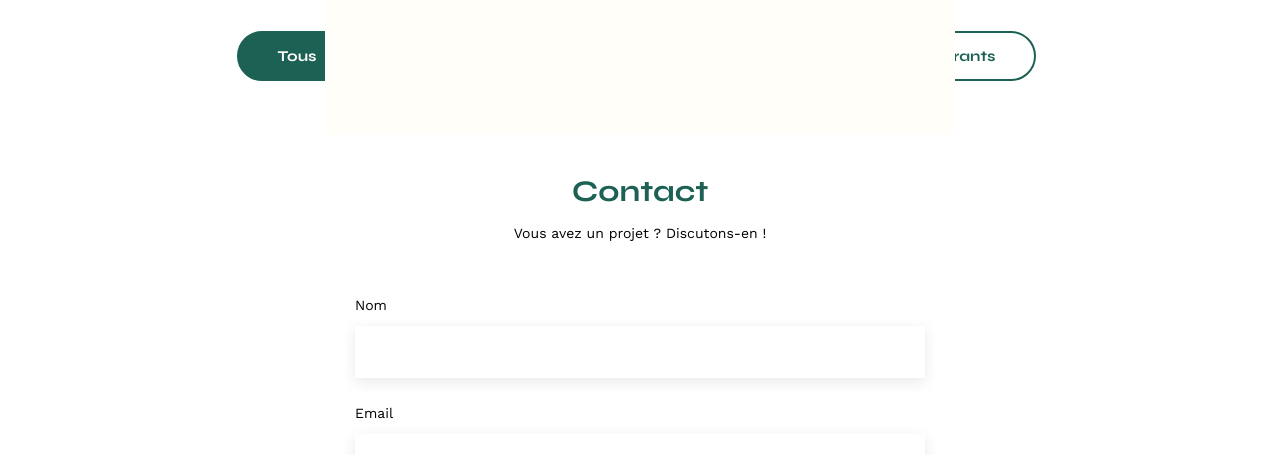
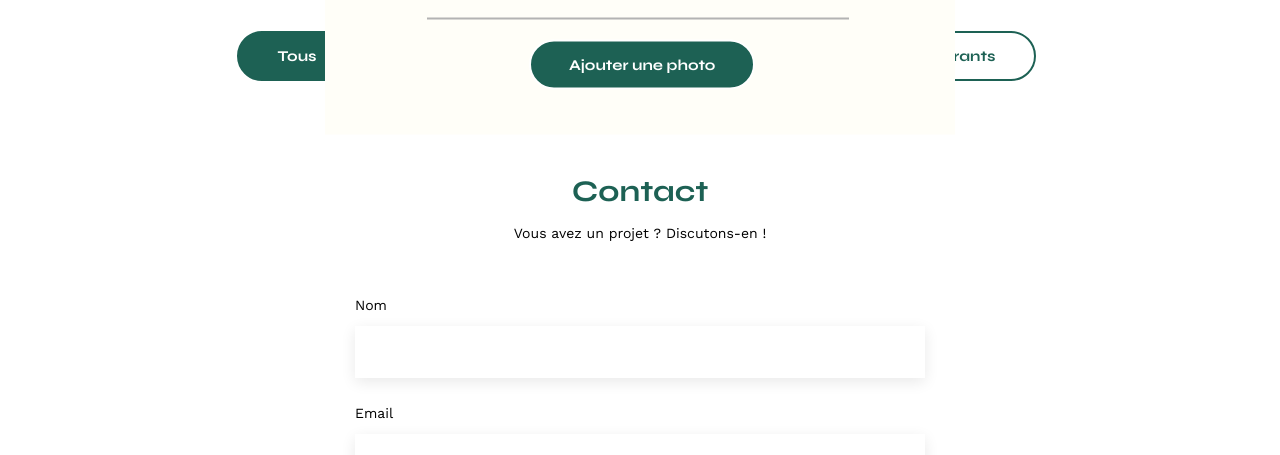
Before and after one commit to MorganDourdoigne/Projet-6, a plain HTML site: page FrontEnd/index.html in a window 1280 px wide. Shown: the part 645-1100 px from the top of the page. Drawn offline with nearby package versions, Linux system fonts and the light colour scheme; no server answers.

Commit message:
mise en place modal titre et bouton

```diff
--- a/FrontEnd/assets/style.css
+++ b/FrontEnd/assets/style.css
@@ -309,3 +309,28 @@ label {
 	padding-right: 30px;
 	float: right;
 }
+
+.bottom{
+	margin: auto;
+	position: absolute;
+	bottom: 0;
+
+}
+
+.border_gray{
+	border: 1px solid rgba(179, 179, 179, 1);
+	width: 420px;
+	margin: auto;
+	margin-left: 102px;
+}
+
+.add_img{
+	border: 2px solid;
+	color: white;
+    border-radius: 25px;
+    background-color: #1D6154;
+    height: 50px;
+    margin: 20px 20px 45px 13px;
+    padding: 5px 38px;
+	margin-left: 204px;
+}
--- a/FrontEnd/index.html
+++ b/FrontEnd/index.html
@@ -84,6 +84,10 @@
 <div id="modale">
 	<div class="logoX"><i class="fa-solid fa-x"></i></div>
 	<div><p class="title_galerie">Galerie photo</p></div>
+	<div class="bottom">
+	<div class="border_gray"></div>
+	<button class="add_img">Ajouter une photo</button>
+</div>
   </div>
 
 </body>
```
